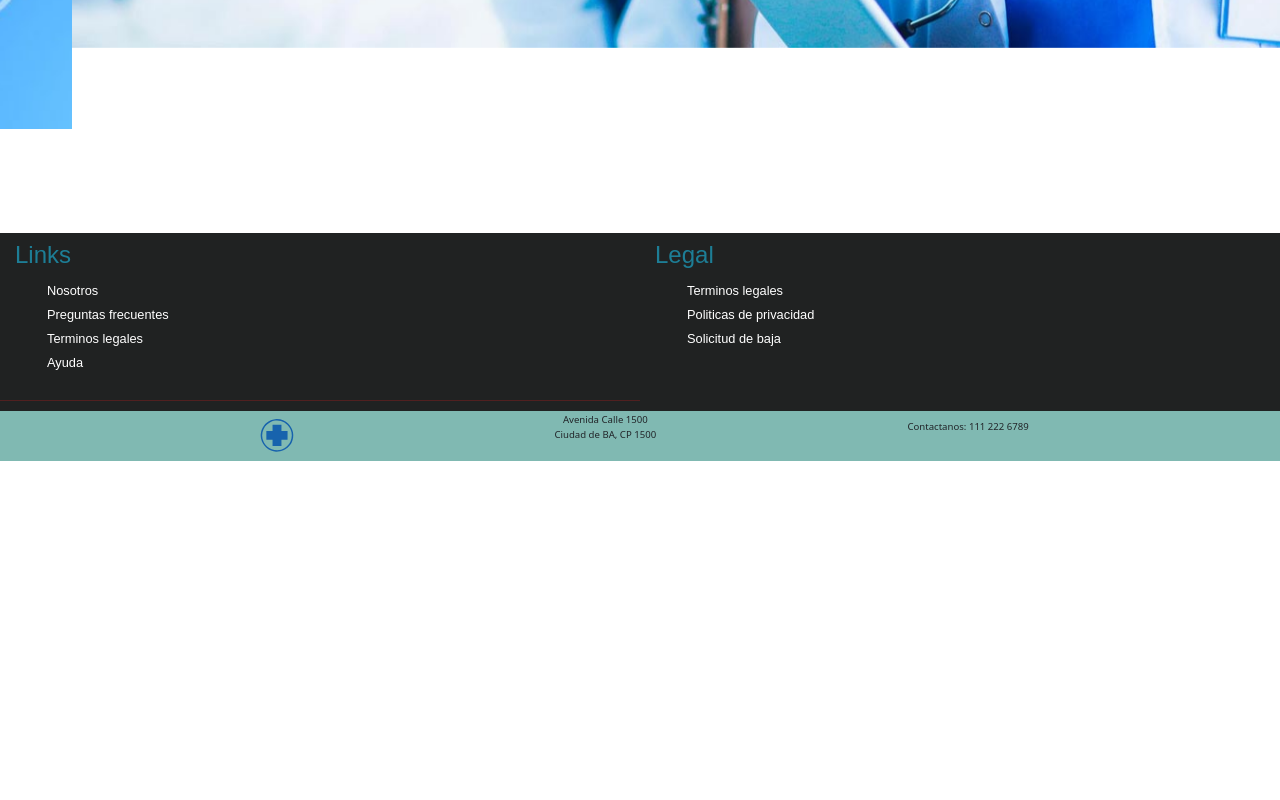
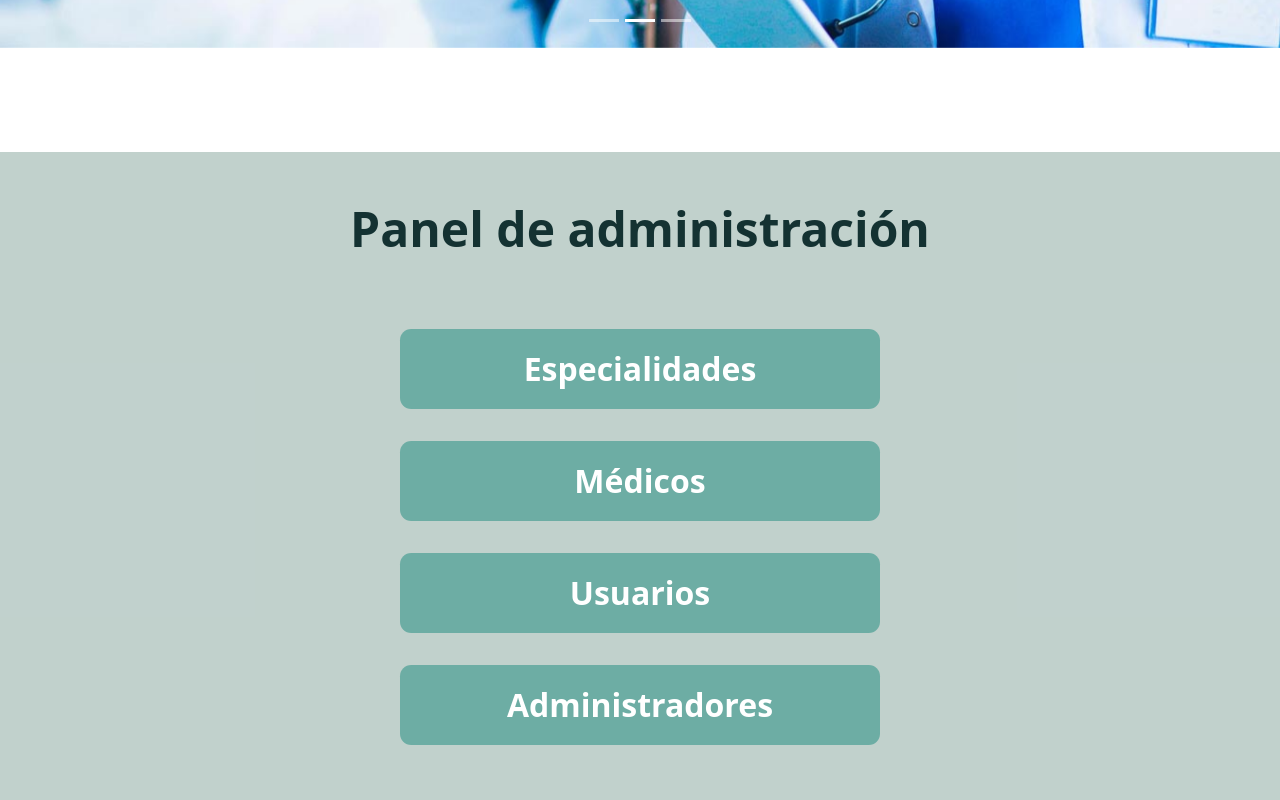
Before and after one commit to No-Country/C1-G4, a React (Create React App) app in the folder client/: page /admin in a window 1280 px wide. Shown: the part 400-1200 px from the top of the page. Before the commit the page ends 861 px from the top, so only its background shows below. Built offline with nearby package versions, Linux system fonts and the light colour scheme.

Commit message:
arregle dos errores en el app.js y Body.js cree una vista de panel de administracion ademas de cuatro componentes para llevar a cabo la administracion de la aplicacion

```diff
--- a/client/src/App.js
+++ b/client/src/App.js
@@ -7,13 +7,18 @@ import Footer from "./components/Footer/Footer";
 import Home from "./pages/Home";
 import Signin from "./pages/Signin";
 import Signup from "./pages/Signup";
+import Admin from "./pages/Admin.jsx";
+import Especialidades from "./pages/Especialidades.jsx";
+import Medicos from "./pages/Medicos.jsx";
+import Usuarios from "./pages/Usuarios.jsx";
+import Administradores from "./pages/Administradores.jsx";
 
 import userActions from "./redux/actions/userActions";
 import Header from "./components/Header/Header";
 import Carousel from "./components/Carousel/Carousel";
 
 const App = () => {
-  const user = useSelector((state) => state.auth.user);
+ // const user = useSelector((state) => state.auth.user);
   const dispatch = useDispatch();
 
   useEffect(() => {
@@ -31,6 +36,11 @@ const App = () => {
         <Route path="/" element={<Home />} />
         <Route path="signin" element={<Signin />} />
         <Route path="signup" element={<Signup />} />
+        <Route path="admin" element={<Admin />} />
+        <Route path="especialidades" element={<Especialidades />} />
+        <Route path="medicos" element={<Medicos />} />
+        <Route path="usuarios" element={<Usuarios />} />
+        <Route path="administradores" element={<Administradores />} />
       </Routes>
       <Footer />
     </BrowserRouter>
--- a/client/src/components/Body/Body.js
+++ b/client/src/components/Body/Body.js
@@ -4,9 +4,9 @@ import styles from "../../styles/Body.module.css";
 function Body() {
   return (
     <Fragment>
-      <body className="body" style={styles}>
+      <div className={ styles.body }>
         {/* user = {user} */}
-      </body>
+      </div>
     </Fragment>
   );
 }
--- /dev/null
+++ b/client/src/pages/Admin.jsx
@@ -0,0 +1,29 @@
+import styles from "./../styles/admin.module.css";
+
+const Admin = () => {
+  return (
+    <div className={styles.contenedorAdmin}>
+      <div className={styles.contenedorTitulo}>
+        <h2 className={styles.titulo}> Panel de administración </h2>
+      </div>
+      <div className={styles.contenedorLinks}>
+        <ul className={styles.unorderList}>
+          <a href="/especialidades" className={styles.listElement}>
+            Especialidades
+          </a>
+          <a href="/medicos" className={styles.listElement}>
+            Médicos
+          </a>
+          <a href="/usuarios" className={styles.listElement}>
+            Usuarios
+          </a>
+          <a href="/administradores" className={styles.listElement}>
+            Administradores
+          </a>
+        </ul>
+      </div>
+    </div>
+  );
+};
+
+export default Admin;
--- /dev/null
+++ b/client/src/pages/Administradores.jsx
@@ -0,0 +1,9 @@
+const Administradores = () => {
+  return (
+    <div>
+      <h3> Administradores </h3>
+    </div>
+  );
+};
+
+export default Administradores;
--- /dev/null
+++ b/client/src/pages/Especialidades.jsx
@@ -0,0 +1,9 @@
+const Especialidades = () => {
+  return (
+    <div>
+      <h3> Especialidades </h3>
+    </div>
+  );
+};
+
+export default Especialidades;
--- /dev/null
+++ b/client/src/pages/Medicos.jsx
@@ -0,0 +1,9 @@
+const Medicos = () => {
+  return (
+    <div>
+      <h3> Medicos </h3>
+    </div>
+  );
+};
+
+export default Medicos;
--- /dev/null
+++ b/client/src/pages/Usuarios.jsx
@@ -0,0 +1,9 @@
+const Usuarios = () => {
+  return (
+    <div>
+      <h3> Usuarios </h3>
+    </div>
+  );
+};
+
+export default Usuarios;
--- a/client/src/styles/Body.module.css
+++ b/client/src/styles/Body.module.css
@@ -1,4 +1,4 @@
-body {
+.body {
   background-color: white;
   height: 6.5rem;
 }
--- /dev/null
+++ b/client/src/styles/admin.module.css
@@ -0,0 +1,69 @@
+.contenedorAdmin {
+  display: flex;
+  background-color: rgba(100, 140, 129, 0.4);
+  justify-content: flex-start;
+  align-items: center;
+  flex-direction: column;
+  height: auto;
+  padding-bottom: 4rem;
+}
+
+.contenedorTitulo {
+  display: flex;
+  padding: 3rem;
+}
+
+.titulo {
+  text-align: center;
+  font-size: 3rem;
+  color: rgb(20, 50, 50);
+  font-weight: 600;
+}
+
+.contenedorLinks {
+  display: flex;
+  justify-content: center;
+  align-items: center;
+  padding: 0;
+  margin: 0;
+}
+
+.unorderList {
+  display: flex;
+  justify-content: center;
+  flex-direction: column;
+  padding: 0;
+  margin: 0;
+}
+
+.listElement {
+  display: flex;
+  justify-content: center;
+  align-items: center;
+  align-self: center;
+  font-size: 2rem;
+  font-weight: 600;
+  margin-top: 1rem;
+  margin-bottom: 1rem;
+  background-color: rgba(100, 170, 160, 0.9);
+  width: 30rem;
+  height: 5rem;
+  color: white;
+  text-decoration: none;
+  transition: 0.7s ease;
+  border-radius: 0.7rem;
+}
+.listElement:hover {
+  color: rgba(100, 150, 130, 0.9);
+  background: rgba(100, 170, 160, 0.2);
+}
+
+@media (max-width: 500px) {
+  .titulo {
+    font-size: 2rem;
+  }
+  .listElement {
+    width: 70vw;
+    font-size: 1.6rem;
+  }
+}
```
